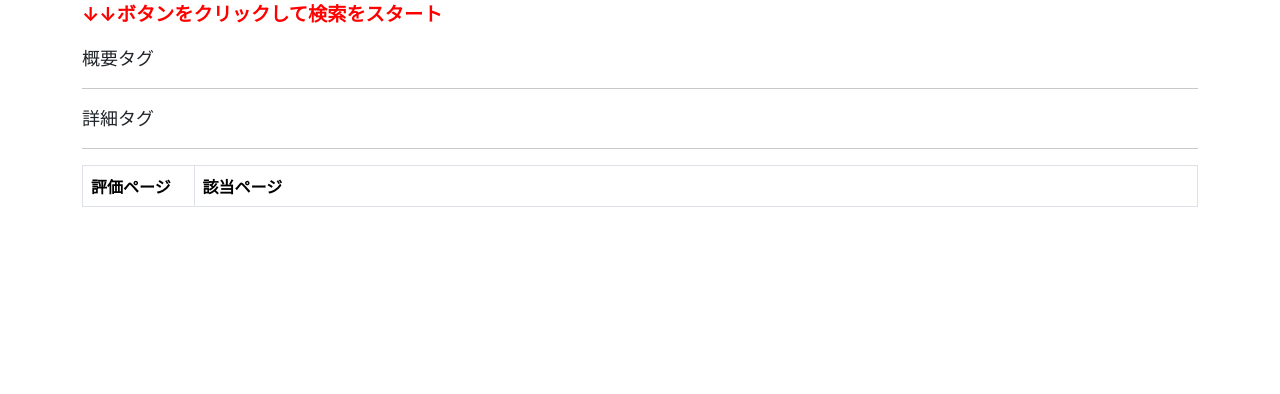
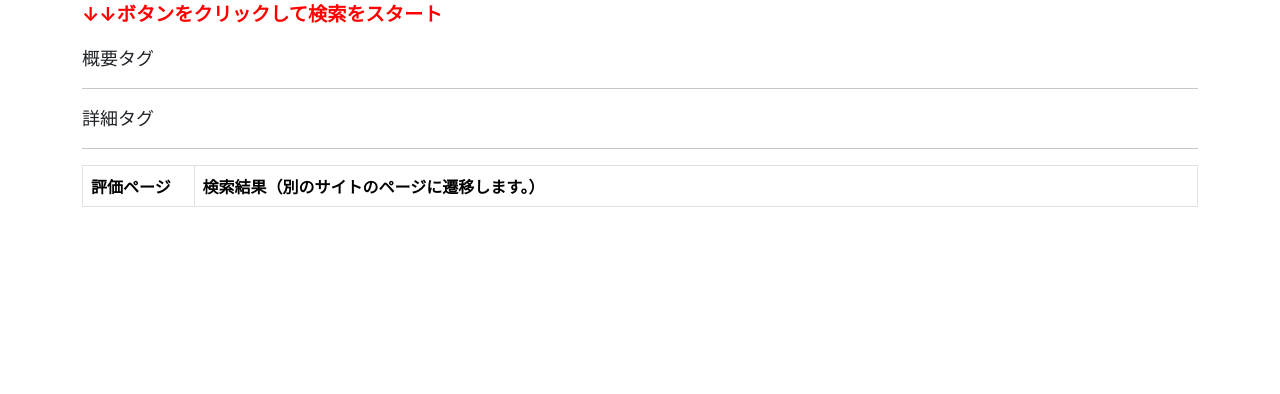
Before and after one commit to yuukiiwai/OurBookMark, a Django app: template templates/assemble/serch.html in a window 1280 px wide. Shown: the part 56-450 px from the top of the page. Run offline with Django 4.2, Linux system fonts and the light colour scheme; the template is opened without the code that fills it, so the values that code supplies are empty; some libraries are stand-ins or nearby versions.

Commit message:
improve table caption

```diff
--- a/templates/assemble/serch.html
+++ b/templates/assemble/serch.html
@@ -19,7 +19,7 @@
     <thead>
         <tr>
             <th scope="col" style="width: 10%;">評価ページ</th>
-            <th scope="col">該当ページ</th>
+            <th scope="col">検索結果（別のサイトのページに遷移します。）</th>
         </tr>
     </thead>
     <tbody id="url_table">
```
